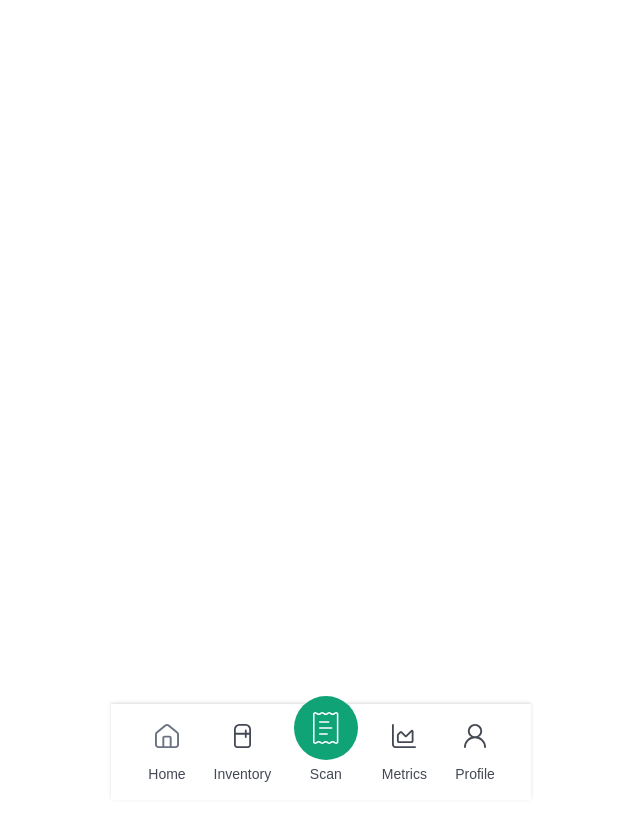
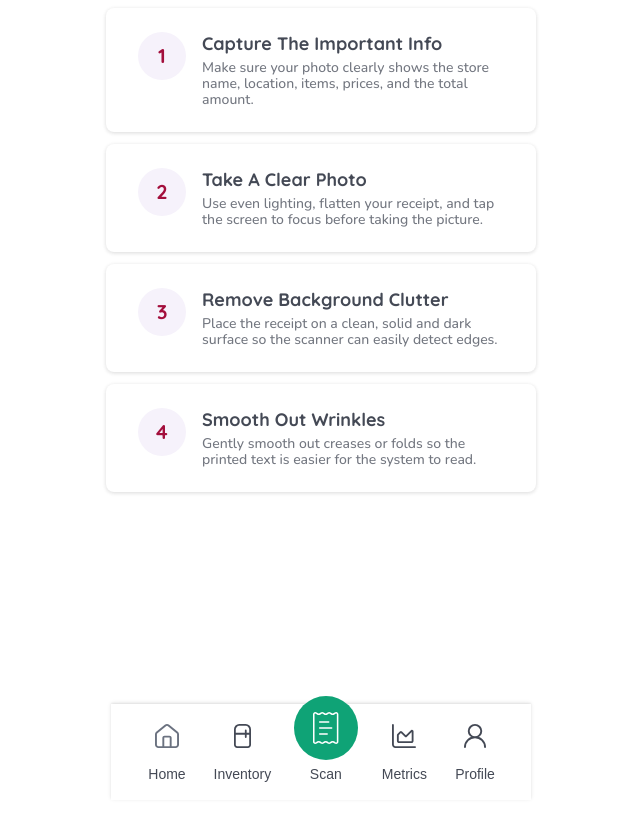
Before and after one commit to ReubenKimClemens/26JrProj_FoodAtHome, a SvelteKit app: page /scan in a window 1280 px wide. Shown: the whole page, without its empty margins (319-959 px from the left). Built offline with nearby package versions, Linux system fonts and the light colour scheme.

Commit message:
📝Scanning Tips

```diff
--- /dev/null
+++ b/src/lib/components/ScanningTips.svelte
@@ -0,0 +1,105 @@
+<script>
+    let {
+      tips = [
+        {
+          number: 1,
+          title: 'Capture the Important Info',
+          description: 'Make sure your photo clearly shows the store name, location, items, prices, and the total amount.'
+        },
+        {
+          number: 2,
+          title: 'Take a clear photo',
+          description: 'Use even lighting, flatten your receipt, and tap the screen to focus before taking the picture.'
+        },
+        {
+          number: 3,
+          title: 'Remove background clutter',
+          description: 'Place the receipt on a clean, solid and dark surface so the scanner can easily detect edges.'
+        },
+        {
+          number: 4,
+          title: 'Smooth out wrinkles',
+          description: 'Gently smooth out creases or folds so the printed text is easier for the system to read.'
+        }
+      ]
+    } = $props();
+  </script>
+
+  <div class="scanning-tips-container">
+    {#each tips as tip}
+      <div class="tip-card">
+        <div class="tip-number">
+          <span>{tip.number}</span>
+        </div>
+        <div class="tip-content">
+          <h3 class="tip-title">{tip.title}</h3>
+          <p class="tip-description">{tip.description}</p>
+        </div>
+      </div>
+    {/each}
+  </div>
+
+  <style>
+    .scanning-tips-container {
+      display: flex;
+      flex-direction: column;
+      gap: 12px;
+      width: 100%;
+    }
+
+    .tip-card {
+      padding: 24px 32px;
+      background: var(--background-default-page-secondary, white);
+      box-shadow: 0px 1px 4px rgba(12, 12, 13, 0.05), 0px 1px 4px rgba(12, 12, 13, 0.10);
+      border-radius: 8px;
+      display: flex;
+      align-items: flex-start;
+      gap: 16px;
+    }
+
+    .tip-number {
+      width: 40px;
+      height: 40px;
+      padding: 4px;
+      background: var(--background-inverted-brand-secondary, #F6F2FB);
+      border-radius: 50%;
+      display: flex;
+      justify-content: center;
+      align-items: center;
+      flex-shrink: 0;
+    }
+
+    .tip-number span {
+      color: var(--text-brand-secondary, #A07AD9);
+      font-size: 20px;
+      font-family: 'Quicksand', sans-serif;
+      font-weight: 700;
+      line-height: 24px;
+    }
+
+    .tip-content {
+      display: flex;
+      flex-direction: column;
+      gap: 4px;
+      flex: 1;
+    }
+
+    .tip-title {
+      color: var(--text-default, #444955);
+      font-size: 18px;
+      font-family: 'Quicksand', sans-serif;
+      font-weight: 700;
+      text-transform: capitalize;
+      line-height: 24px;
+      margin: 0;
+    }
+
+    .tip-description {
+      color: var(--text-secondary, #737780);
+      font-size: 14px;
+      font-family: 'Nunito', sans-serif;
+      font-weight: 500;
+      line-height: 16px;
+      margin: 0;
+    }
+  </style>
--- a/src/routes/scan/+page.svelte
+++ b/src/routes/scan/+page.svelte
@@ -0,0 +1,5 @@
+<script>
+    import ScanningTips from '$lib/components/ScanningTips.svelte';
+</script>
+
+<ScanningTips />
```
